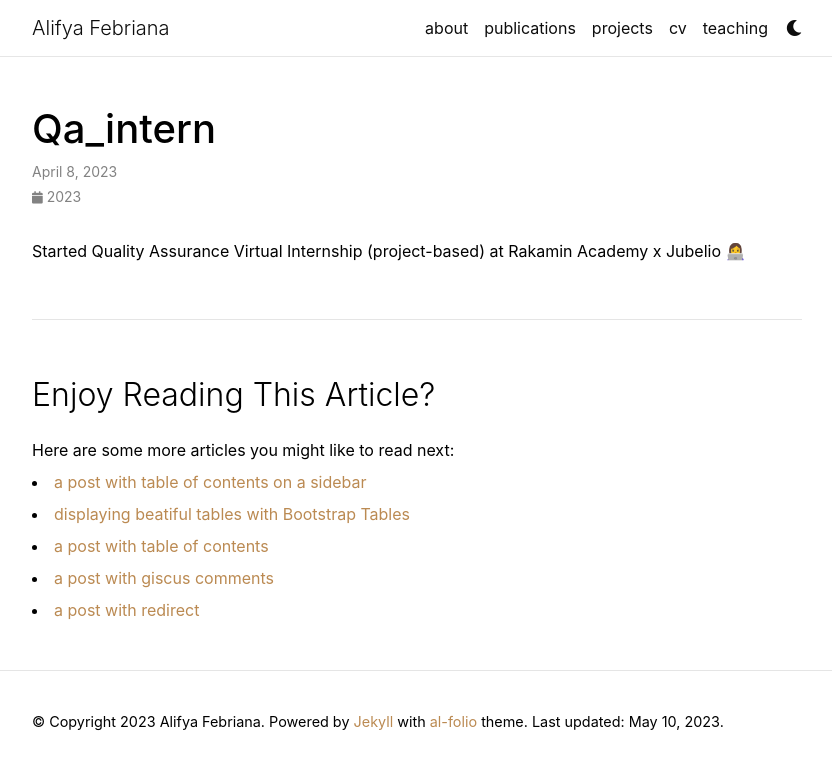
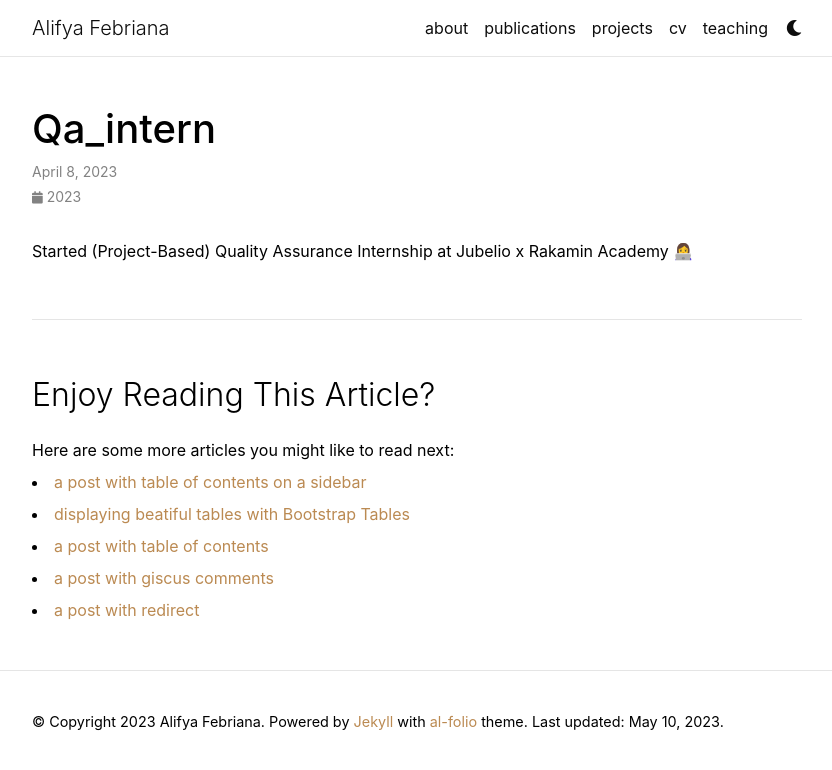
Before and after one commit to AlifyaFebriana/alifyafebriana.github.io, a Jekyll site: the page built from _news/qa_intern.md, in a window 1280 px wide. Shown: the top 770 px of the page, without its empty margins (223-1055 px from the left). Built offline with Jekyll 4.4.1, drawn with Linux system fonts in a browser that asks for light colours; full-size pictures stand in for the smaller copies a plugin makes; emoji names are drawn with the system emoji font; comment, search, counter and statistics services are not loaded; a style sheet for code colours, icons or effects is not loaded.

Commit message:
adding and modified news

```diff
--- a/_news/qa_intern.md
+++ b/_news/qa_intern.md
@@ -4,4 +4,4 @@ date: 2023-04-08
 inline: true
 ---
 
-Started Quality Assurance Virtual Internship (project-based) at Rakamin Academy x Jubelio :woman_technologist:
+Started (Project-Based) Quality Assurance Internship at Jubelio x Rakamin Academy :woman_technologist:
```
Also changed, not shown: _news/qa_intern_2.md (added, +7 -0 lines).
